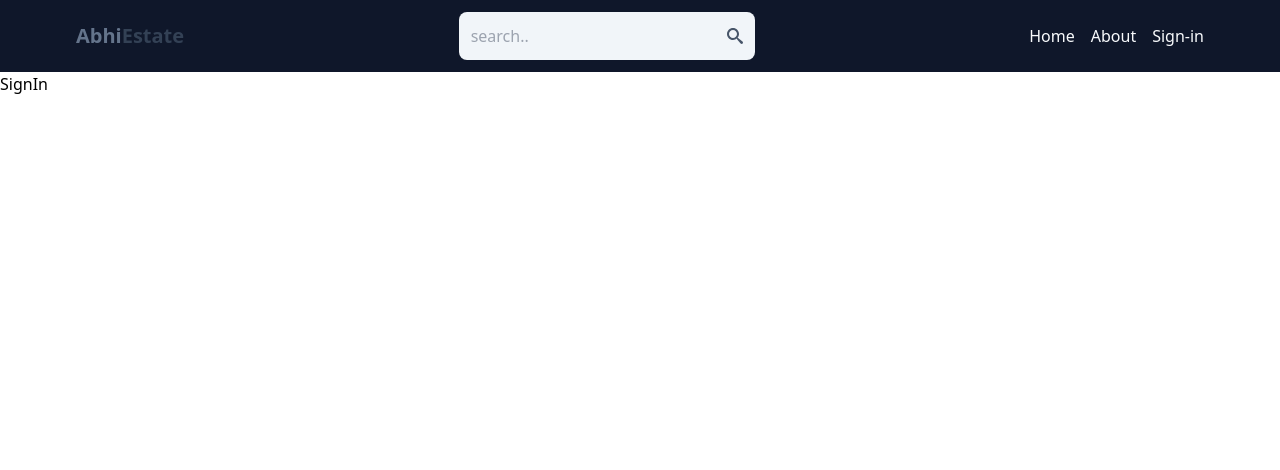
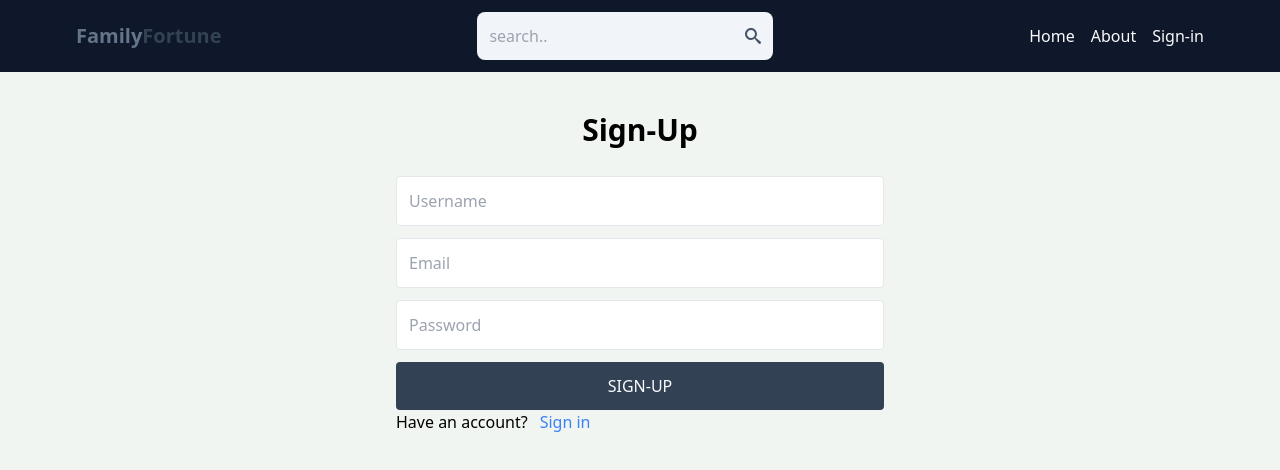
Before and after one commit to abhixzxz/real-estate, a React (Vite) app in the folder client/: page /sign-in in a window 1280 px wide. Shown: the top 470 px of the page. Built offline with nearby package versions, Linux system fonts and the light colour scheme; the HTML template or start-up script is replaced by a standard one.

Commit message:
set up signin page

```diff
--- a/client/src/components/Header.jsx
+++ b/client/src/components/Header.jsx
@@ -8,8 +8,8 @@
       <div className="flex justify-between items-center max-w-6xl mx-auto p-3">
         <Link to="/">
           <h1 className="font-bold text-sm sm:text-xl flex flex-wrap">
-            <span className="text-slate-500">Abhi</span>
-            <span className="text-slate-700">Estate</span>
+            <span className="text-slate-500">Family</span>
+            <span className="text-slate-700">Fortune</span>
           </h1>
         </Link>
 
--- a/client/src/index.css
+++ b/client/src/index.css
@@ -1,3 +1,6 @@
 @tailwind base;
 @tailwind components;
 @tailwind utilities;
+body {
+    background-color: rgb(241, 245, 241);
+}
--- a/client/src/pages/SignIn.jsx
+++ b/client/src/pages/SignIn.jsx
@@ -1,9 +1,41 @@
-import React from 'react'
+import React from "react";
+import { Link } from "react-router-dom";
 
 function SignIn() {
   return (
-    <div>SignIn</div>
-  )
+    <div className="p-3 max-w-lg items-center mx-auto">
+      <h1 className="text-3xl font-semibold text-center my-7">Sign-Up</h1>
+      <form className="flex flex-col gap-3 ">
+        <input
+          type="text"
+          placeholder="Username"
+          className="border p-3 rounded lg"
+          id="username"
+        />
+        <input
+          type="email"
+          placeholder="Email"
+          className="border p-3 rounded lg"
+          id="email"
+        />
+        <input
+          type="password"
+          placeholder="Password"
+          className="border p-3 rounded lg"
+          id="password"
+        />
+        <button className="bg-slate-700 text-slate-50 p-3 rounded uppercase hover:opacity-90 disabled:opacity-5">
+          Sign-Up
+        </button>
+      </form>
+      <div className="flex gap-3">
+        <p className="">Have an account?</p>
+        <Link to="/sign-in">
+          <span className="text-blue-500"> Sign in</span>
+        </Link>
+      </div>
+    </div>
+  );
 }
 
-export default SignIn
+export default SignIn;
```
